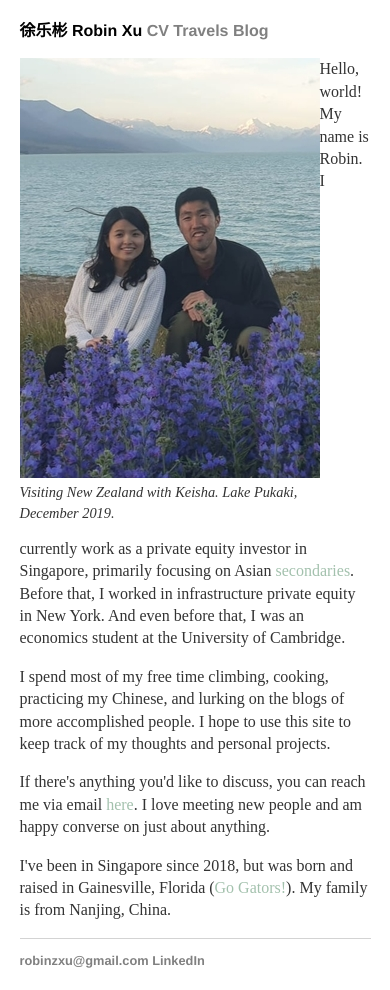
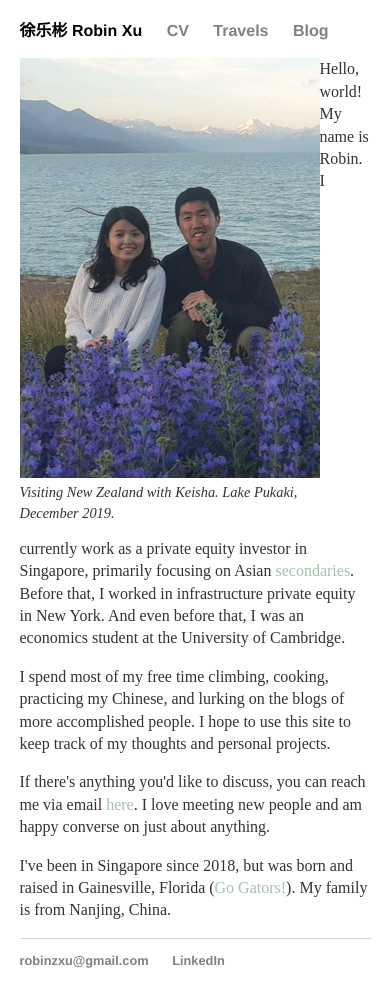
Before and after one commit to robinzxu/robinzxu.github.io, a Jekyll site: the page index.html, which Jekyll copies as it is, in a window 390 px wide. Built offline with Jekyll 4.4.1, drawn with Linux system fonts in a browser that asks for light colours.

Commit message:
Update main.css

```diff
--- a/css/main.css
+++ b/css/main.css
@@ -44,6 +44,11 @@
     font-style: italic;
  }
 
+/* Mobile */
+@media screen and (max-width: 600px) {
+  nav ul li, footer ul li { display: inline; margin-right: 20px; }
+}
+
 /* Travels */
 .travels {
     width: 90vw;
```
